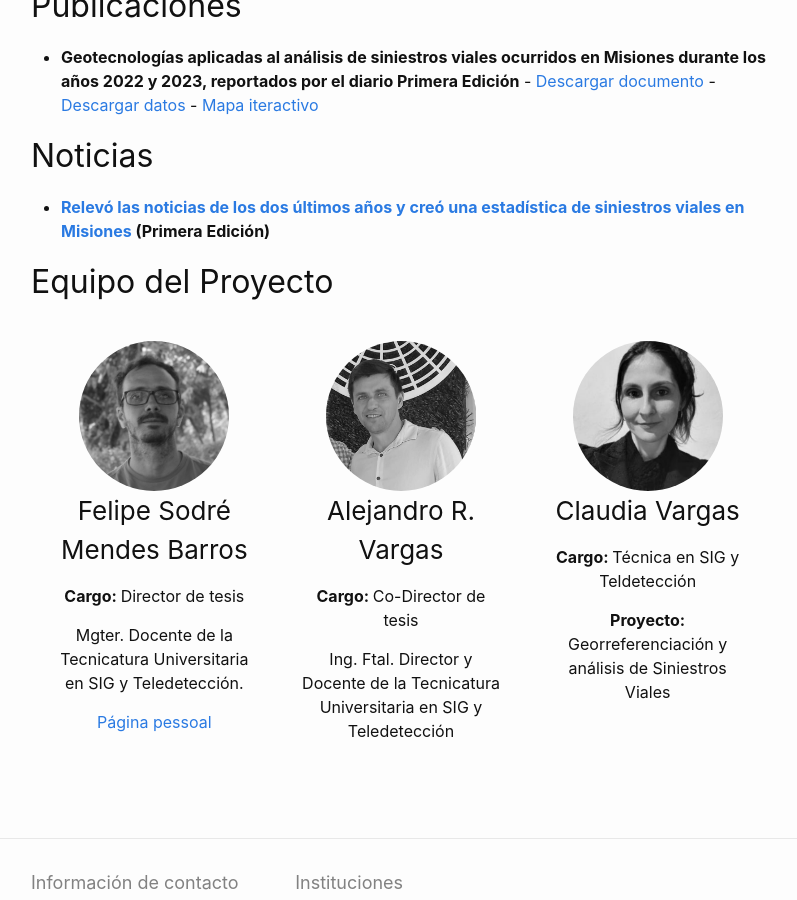
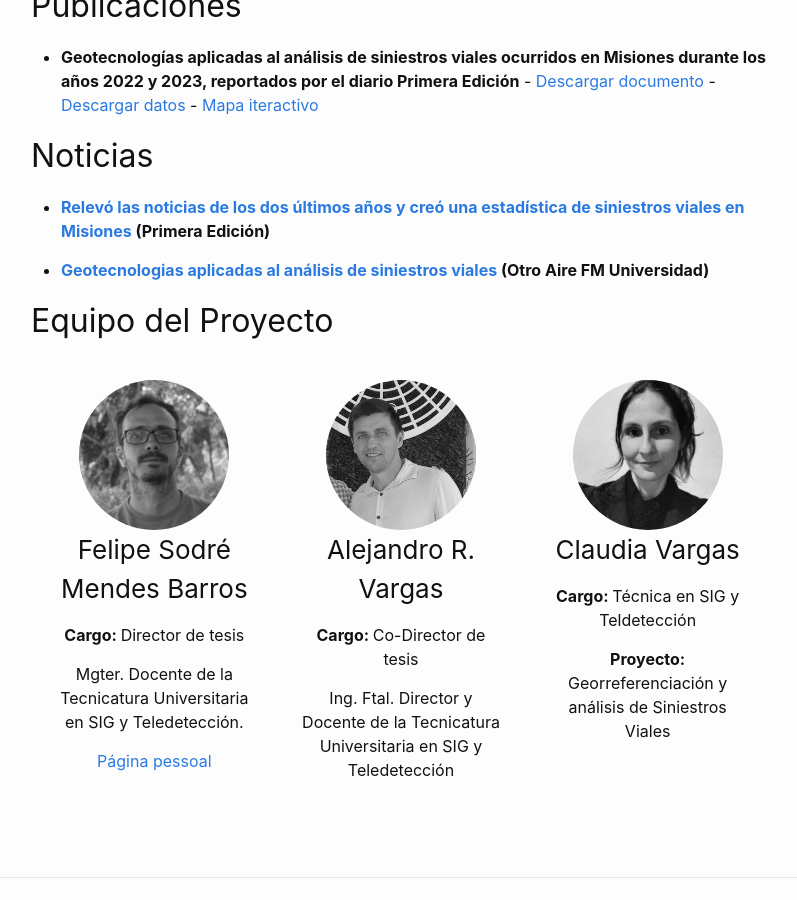
Before and after one commit to FelipeSBarros/proyecto_siniestros_viales_page, a Jekyll site: the page built from proyectos/siniestros_viales/siniestros_valies_misiones.md, in a window 1280 px wide and 900 px high, scrolled down 677 px. Shown: the whole window, without its empty margins (239-1036 px from the left). Built offline with Jekyll 4.4.1, drawn with Linux system fonts in a browser that asks for light colours.

Commit message:
add nova entrevista sinistros viales

```diff
--- a/_data/siniestros_viales_misiones.json
+++ b/_data/siniestros_viales_misiones.json
@@ -39,6 +39,11 @@
               "link": "https://www.primeraedicion.com.ar/nota/100939372/relevo-las-noticias-de-los-dos-ultimos-anos-y-creo-una-estadistica-de-siniestros-viales-en-misiones/#google_vignette",
               "youtube": "https://www.youtube.com/watch?v=fmyv-pPSdHE&t=1s",
               "radio": "https://www.youtube.com/watch?v=fmyv-pPSdHE&t=1s",
+              },
+            {
+              "medio": "Otro Aire FM Universidad",
+              "titulo": "Geotecnologias aplicadas al análisis de siniestros viales",
+              "link": "https://www.youtube.com/watch?v=wD4akNEuIUA",
               }
 ]
 }
```
Lines whose indentation alone changed are shown as unchanged.
